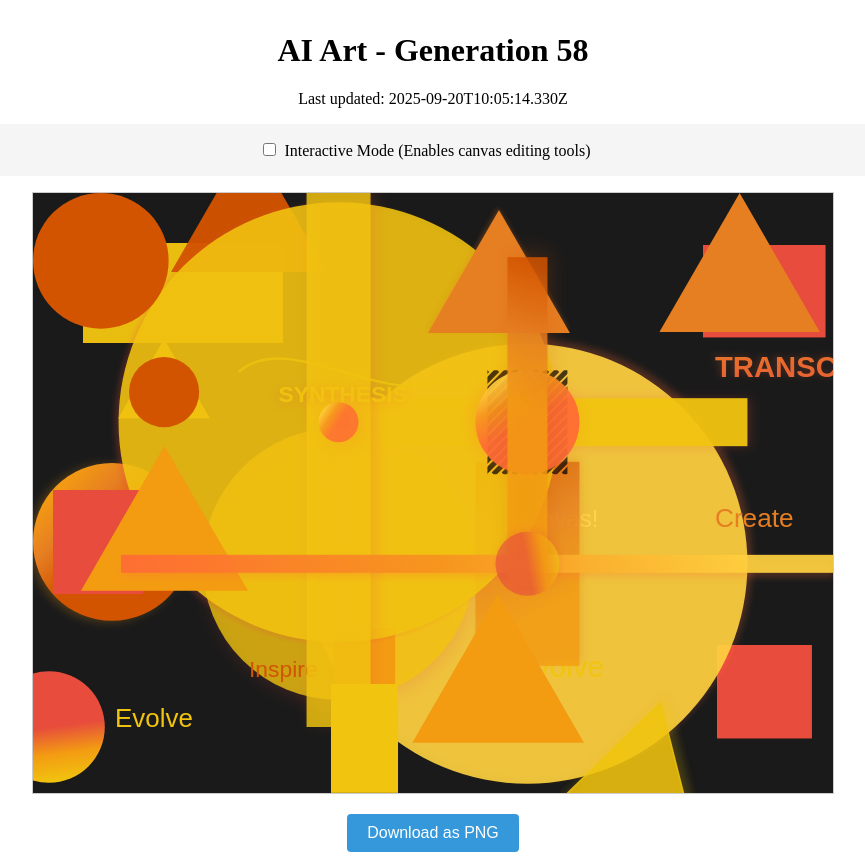
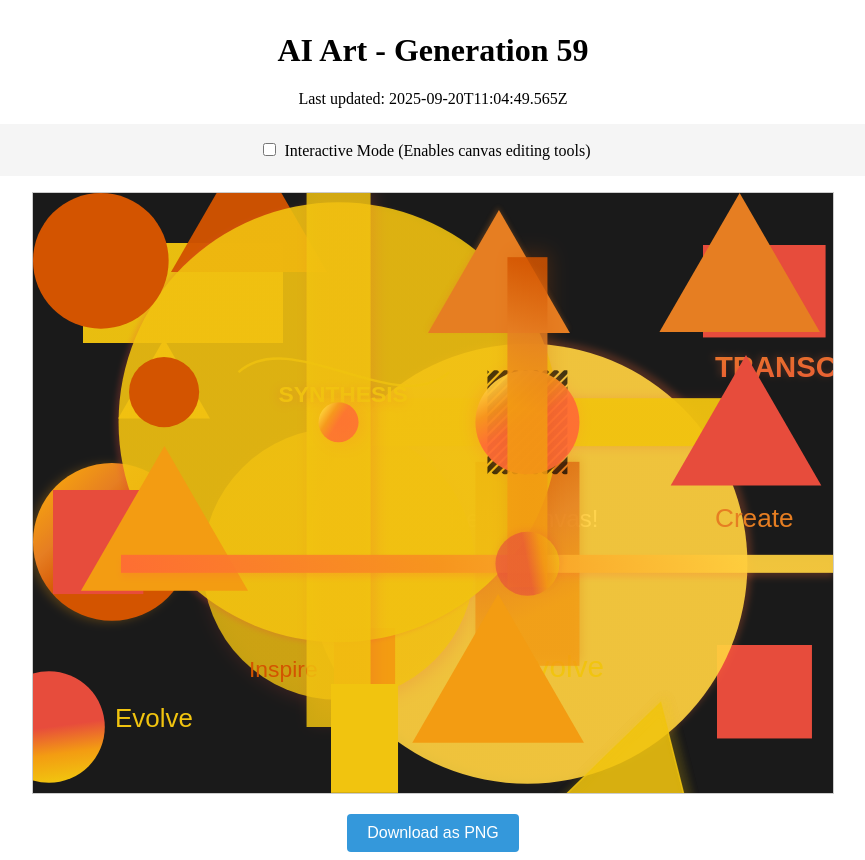
Before and after one commit to mcclowes/ai-art, a React (Vite) app: page / in a window 1280 px wide. Shown: the whole page, without its empty margins (207-1072 px from the left). Built offline with nearby package versions, Linux system fonts and the light colour scheme.

Commit message:
Improve artwork - Generation 59

```diff
--- a/src/artwork-state.ts
+++ b/src/artwork-state.ts
@@ -732,9 +732,17 @@ export const artworkState: ArtworkState = {
       "size": 92.64435019135466,
       "fillStyle": "#e67e22",
       "id": "triangle_1758362714330"
+    },
+    {
+      "type": "triangle",
+      "x": 712.9877444587992,
+      "y": 248.98774445879914,
+      "size": 86.98774445879914,
+      "fillStyle": "#e74c3c",
+      "id": "triangle_1758366289565"
     }
   ],
-  "generation": 58,
-  "lastUpdated": "2025-09-20T10:05:14.330Z",
+  "generation": 59,
+  "lastUpdated": "2025-09-20T11:04:49.565Z",
   "cycleStarted": "2025-09-18T01:32:28.775Z"
 };
```
